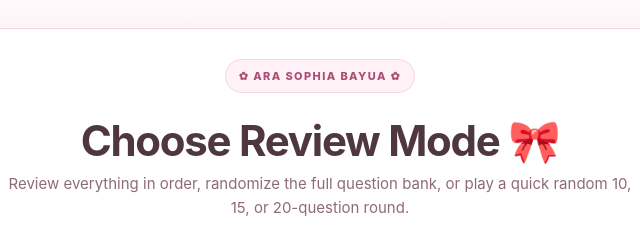
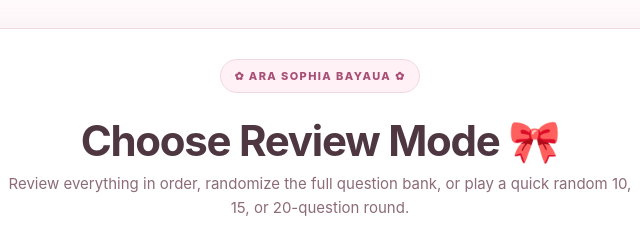
Before and after one commit to Cjeferson/myReviewer, a plain HTML site: page index.html in a window 1280 px wide. Shown: the top 240 px of the page, 320-960 px from the left. Drawn offline with Linux system fonts and the light colour scheme.

Commit message:
Update website

```diff
--- a/index.html
+++ b/index.html
@@ -498,7 +498,7 @@
 
   <main class="app">
     <header>
-      <div class="mini-title">✿ Ara Sophia Bayua ✿</div>
+      <div class="mini-title">✿ Ara Sophia Bayaua ✿</div>
     </header>
 
     <section class="selector" id="modeSelector">
```
